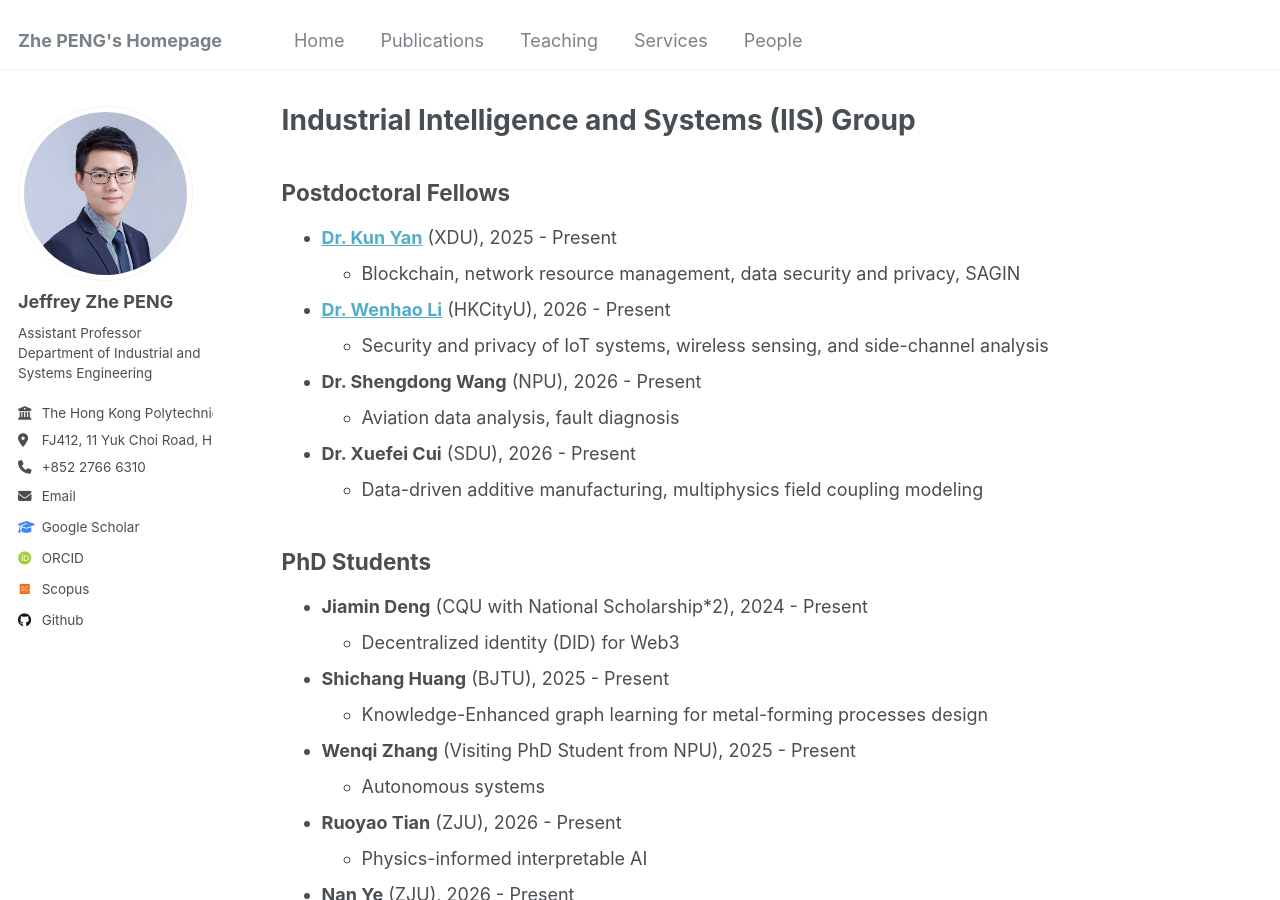
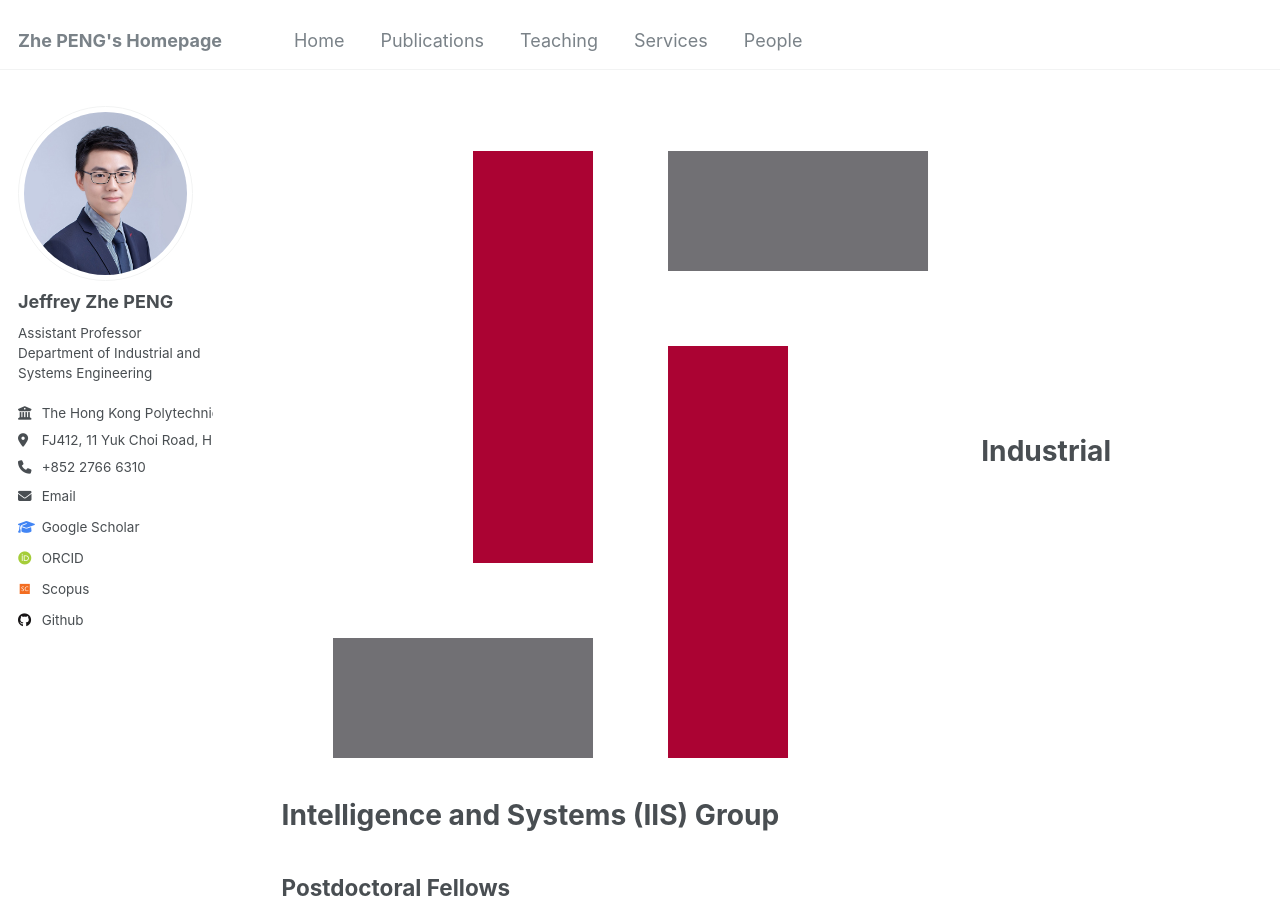
Before and after one commit to PENG-Zhe/peng-zhe.github.io, a Jekyll site: the page built from _pages/people.md, in a window 1280 px wide and 900 px high. Built offline with Jekyll 4.4.1, drawn with Linux system fonts in a browser that asks for light colours; some web fonts are replaced.

Commit message:
up IIS logo

```diff
--- a/_pages/people.md
+++ b/_pages/people.md
@@ -1,5 +1,5 @@
 ---
-title: "Industrial Intelligence and Systems (IIS) Group"
+title: "<img src='/images/IIS_Logo.png'> Industrial Intelligence and Systems (IIS) Group"
 permalink: /people/
 layout: archive
 ---
```
Also changed, not shown: images/IIS_Logo.png (added).
